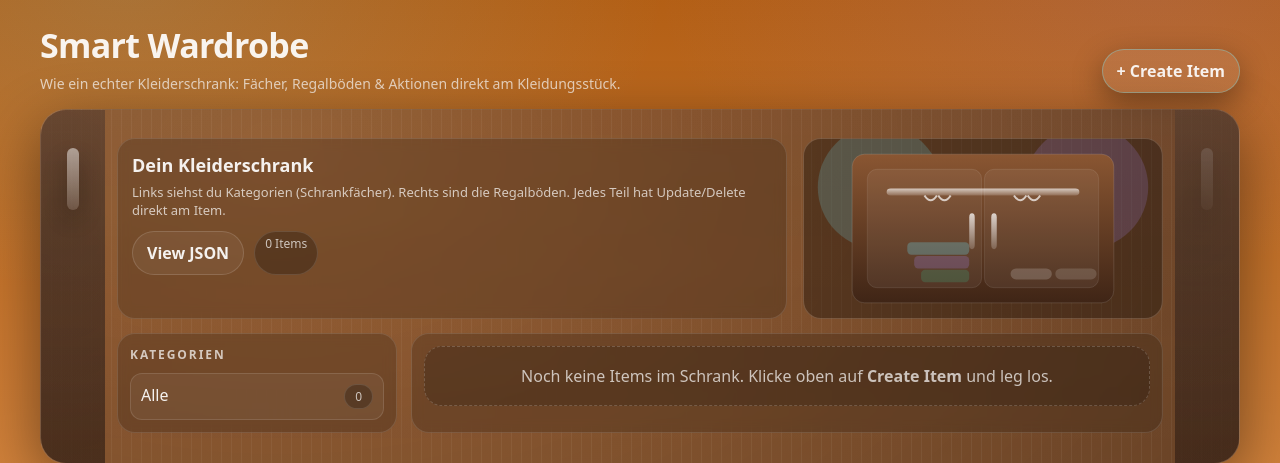
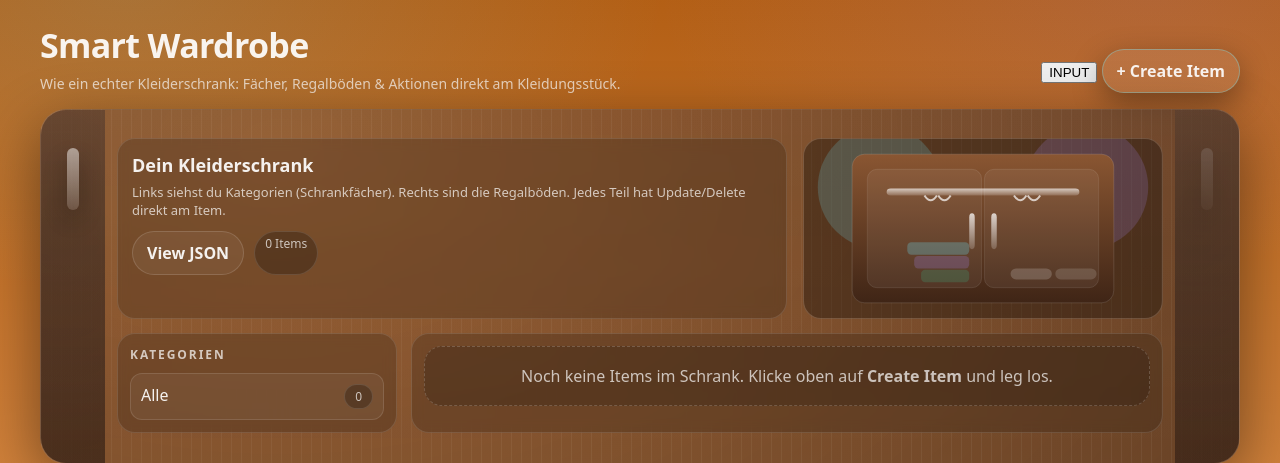
Before and after one commit to Mister-Calvin/Smart-Wardrobe, a FastAPI app: page / in a window 1280 px wide. Shown: the part 88-551 px from the top of the page. Run offline with FastAPI, Linux system fonts and the light colour scheme.

Commit message:
Feature: Add user input page and input endpoint
- Added button to wardrobe.html linking to a new user input page
- Created input_for_html.html to collect user input via form
- Implemented /input endpoint in main.py to receive and handle user input
- Prepared foundation for passing user input into backend logic

```diff
--- a/main.py
+++ b/main.py
@@ -4,7 +4,10 @@ from fastapi.templating import Jinja2Templates
 from fastapi.staticfiles import StaticFiles
 from starlette.status import HTTP_303_SEE_OTHER
 from fastapi.responses import RedirectResponse
-
+import json
+import main_openai
+from fastapi import FastAPI, Form
+from fastapi.responses import JSONResponse
 
 
 app = FastAPI()
@@ -60,7 +63,28 @@ def edit_item(item_id: int, name: str = Form(...), category: str = Form(...)):
 
 
 
+#endpoint der input_for_llm.html wiedergibt mit GET
+@app.get("/input")
+def show_input_bar(request: Request):
+    return templates.TemplateResponse("input_for_llm.html", {"request": request})
 
+@app.post("/input")
+def write_json_from_input(user_input: str = Form(...)):
+    with open("input_data.json", "w", encoding="utf-8") as f:
+        json.dump(user_input, f, indent=2, ensure_ascii=False)
+    #jetzt hier das die daten in das ricntige format bringen
+
+    #einfach um erstmal das ergegebnis wiederzugeben
+    main_openai.create_answer()
+    with open("outfits.json", "r", encoding="utf-8") as f:
+        input_data = json.load(f)
+        return JSONResponse(content=input_data)
+
+
+
+
+
+# dann einer der die daten sendet mit POST
 
 #if __name__ == "__main__":
  #   import uvicorn
--- a/templates/wardrobe.html
+++ b/templates/wardrobe.html
@@ -10,6 +10,8 @@
       <h1>Smart Wardrobe</h1>
       <p>Wie ein echter Kleiderschrank: Fächer, Regalböden & Aktionen direkt am Kleidungsstück.</p>
     </div>
+<form action="/input" method="get">
+    <button type="submit">INPUT</button>
 
     <a class="btn btn-primary" href="/items/create">+ Create Item</a>
   </div>
```
Also changed, not shown: templates/input_for_llm.html (added, +13 -0 lines).
